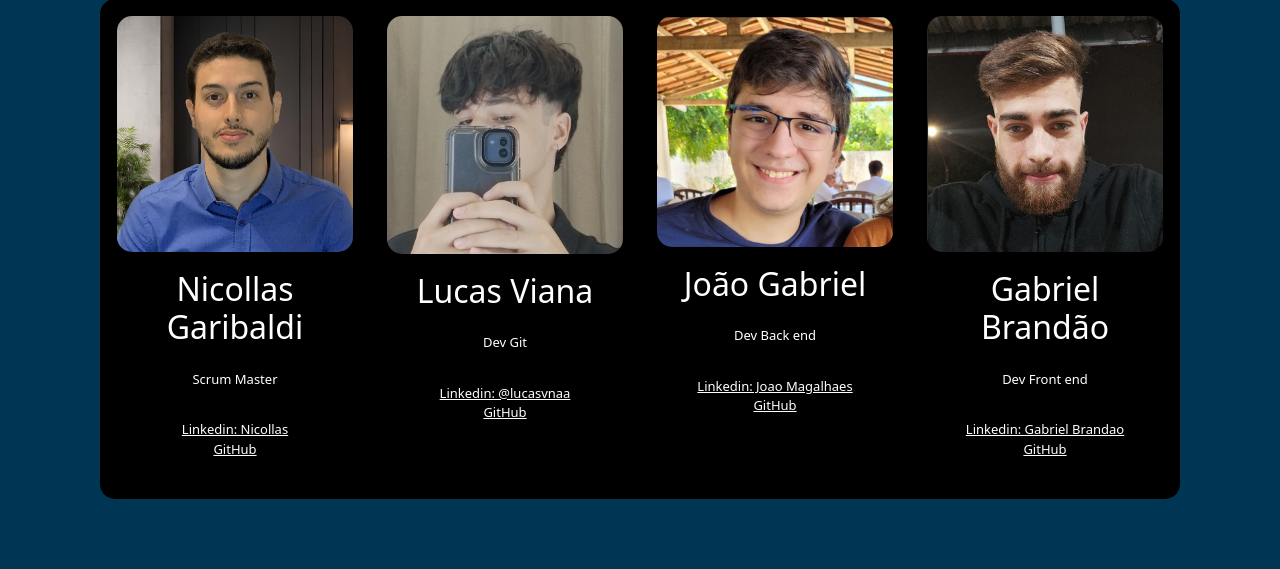
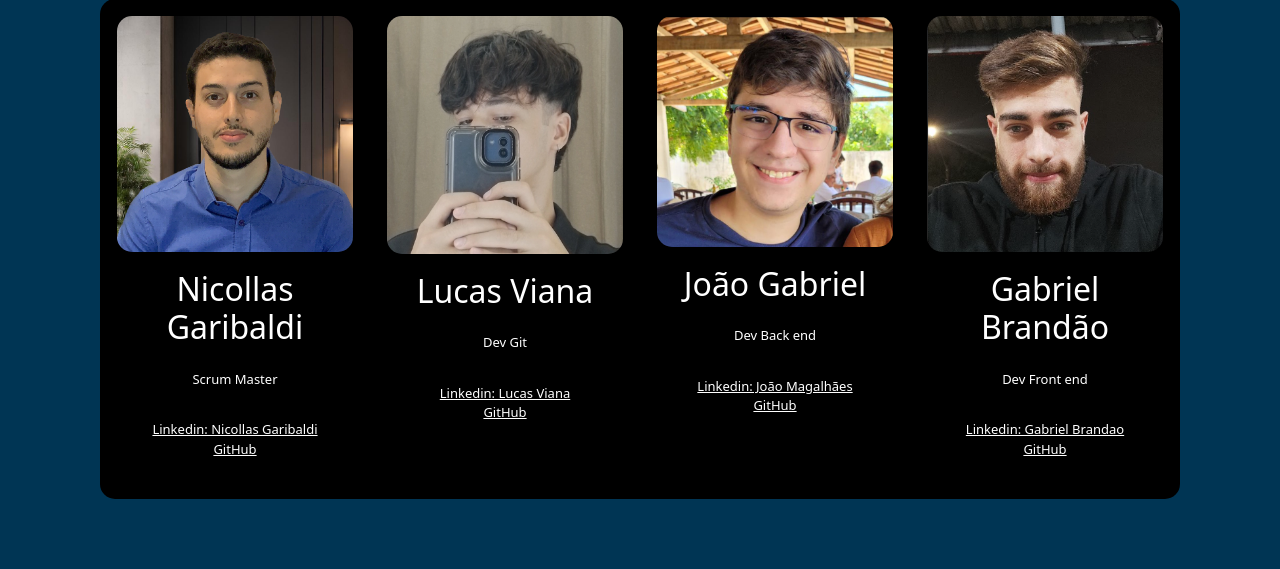
Before and after one commit to lucasvna/Projeto-introducao-programacao, a Flask app: page /sobre in a window 1280 px wide. Shown: the part 199-768 px from the top of the page. Run offline with Flask 3, Linux system fonts and the light colour scheme; some web fonts are replaced.

Commit message:
Update sobre.html

```diff
--- a/Template/sobre.html
+++ b/Template/sobre.html
@@ -8,7 +8,7 @@
             <div class="texto">
                 <h2>Nicollas Garibaldi</h2>
                 <p> Scrum Master</p>
-                <p><a href="https://www.linkedin.com/in/nicollasgaribaldi/" target="_blank">Linkedin: Nicollas </a><br>
+                <p><a href="https://www.linkedin.com/in/nicollasgaribaldi/" target="_blank">Linkedin: Nicollas Garibaldi</a><br>
                     <a href="https://github.com/nicollasgaribaldi" target="_blank">GitHub</a></p>
 
             </div>
@@ -19,7 +19,7 @@
             <div class="texto">
                 <h2>Lucas Viana</h2>
                 <p>Dev Git</p>
-                <p><a href="https://www.linkedin.com/in/lucas-viana-04612522b/" target="_blank">Linkedin: @lucasvnaa </a><br>
+                <p><a href="https://www.linkedin.com/in/lucas-viana-04612522b/" target="_blank">Linkedin: Lucas Viana</a><br>
                     <a href="https://github.com/lucasvna" target="_blank">GitHub</a></p>
 
             </div>
@@ -30,7 +30,7 @@
             <div class="texto">
                 <h2>João Gabriel</h2>
                 <p>Dev Back end</p>
-                <p><a href="https://www.linkedin.com/in/jo%C3%A3o-gabriel-oliveira-magalh%C3%A3es-3906b3289/" target="_blank">Linkedin: Joao Magalhaes </a><br>
+                <p><a href="https://www.linkedin.com/in/jo%C3%A3o-gabriel-oliveira-magalh%C3%A3es-3906b3289/" target="_blank">Linkedin: João Magalhães</a><br>
                     <a href="https://github.com/JoaoMagalhaes-hub/" target="_blank">GitHub</a></p>
 
             </div>
```
